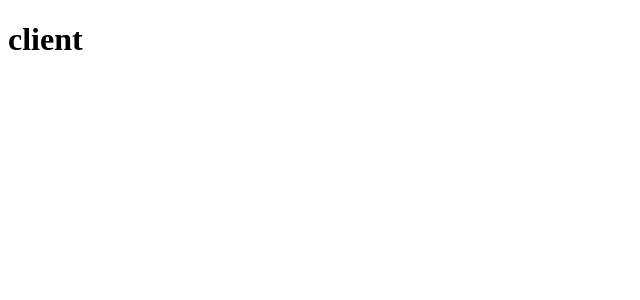
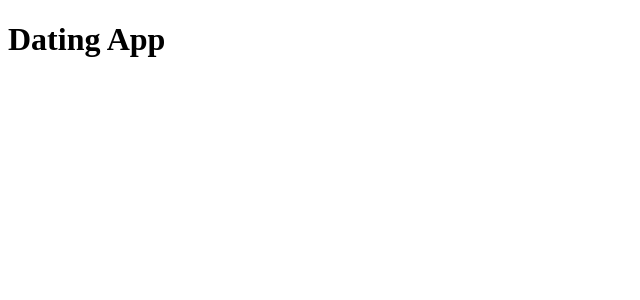
Before and after one commit to mirkokarac/dating-app, an Angular app in the folder client/: page / in a window 1280 px wide. Shown: the top 300 px of the page, without its empty margins (0-640 px from the left). Built offline with nearby package versions, Linux system fonts and the light colour scheme.

Commit message:
Update title in app component

```diff
--- a/client/src/app/app.component.ts
+++ b/client/src/app/app.component.ts
@@ -9,5 +9,5 @@ import { RouterOutlet } from '@angular/router';
   styleUrl: './app.component.css'
 })
 export class AppComponent {
-  title = 'client';
+  title = 'Dating App';
 }
```
